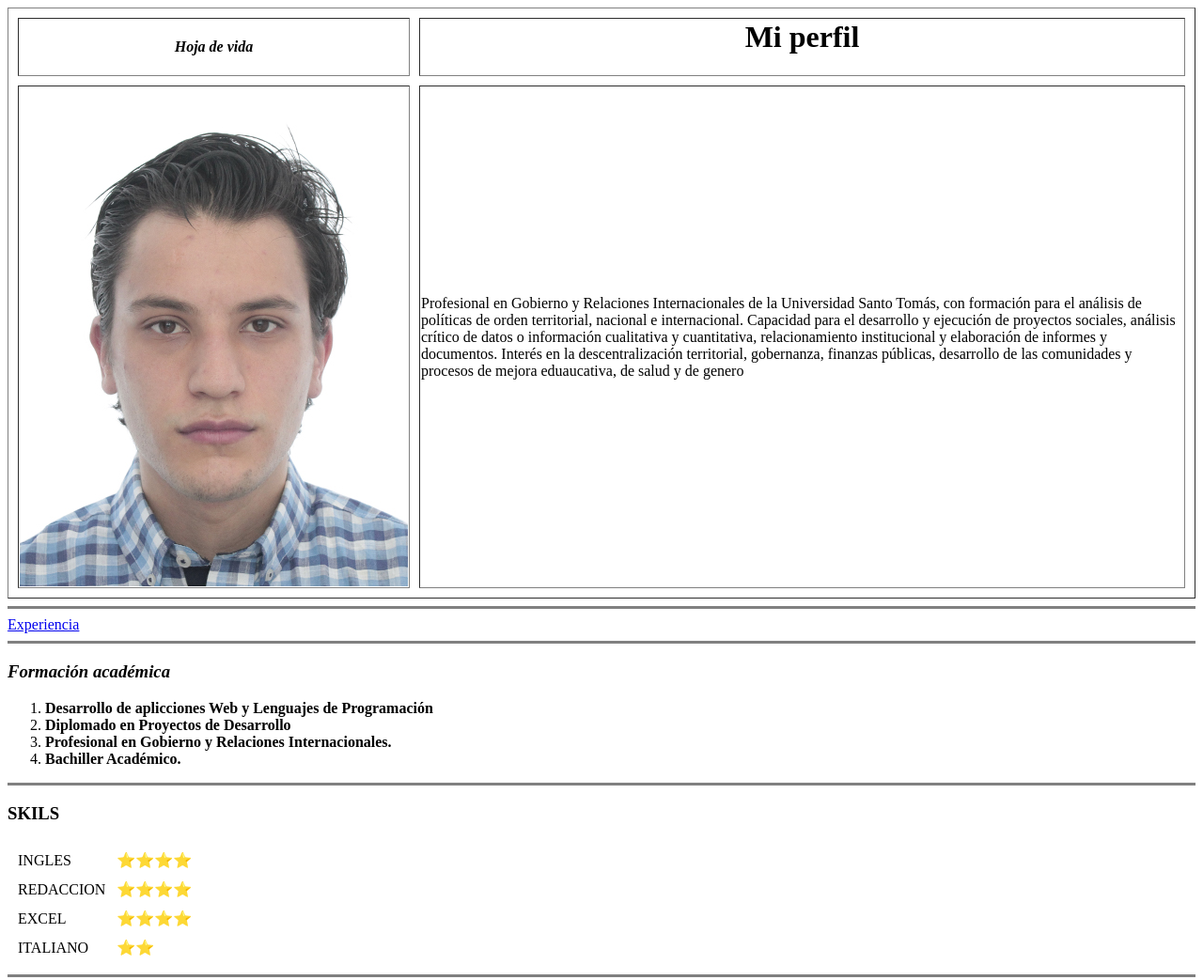
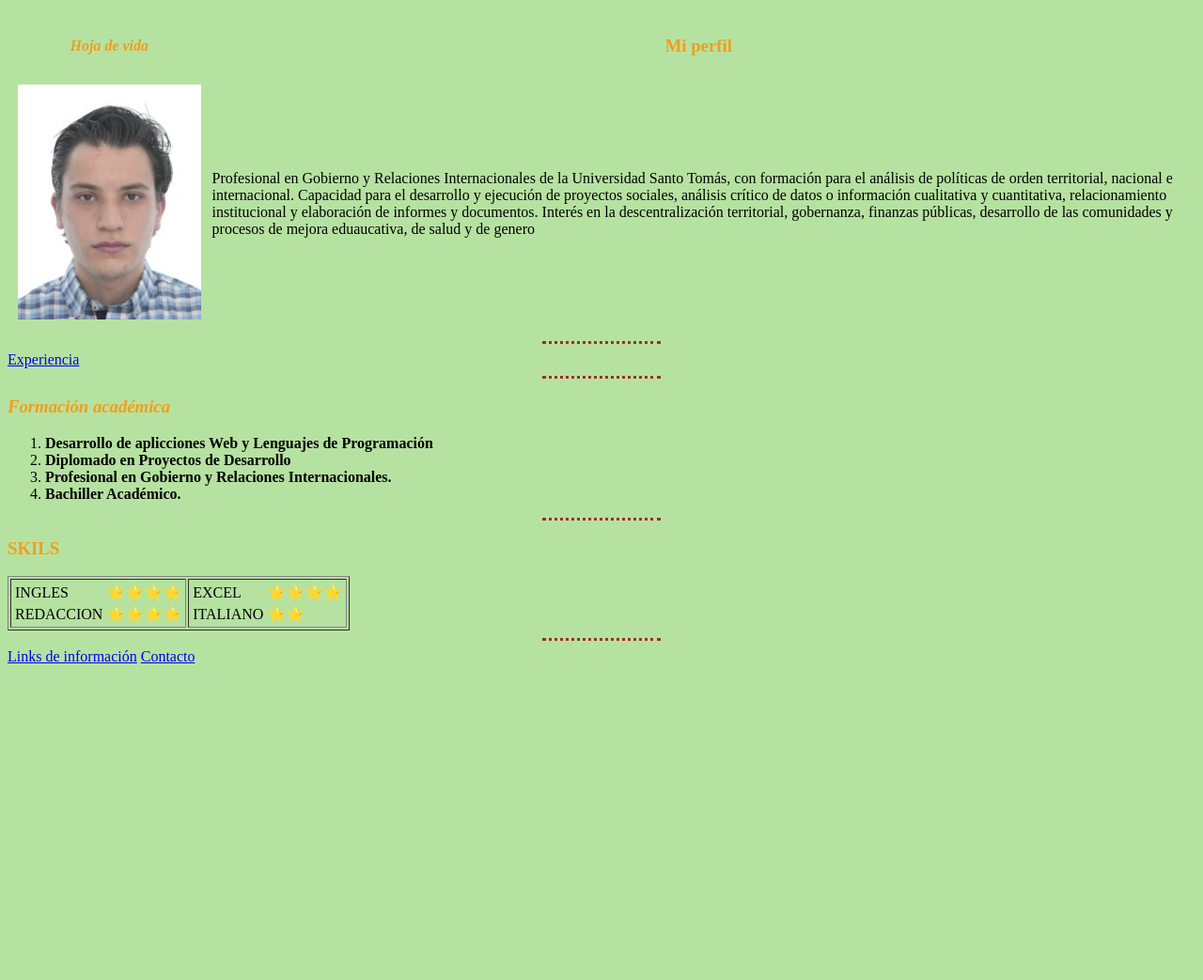
Before and after one commit to santiago10181/Hoja-de-vida, a plain HTML site: page index.html in a window 1280 px wide. Shown: the top 1043 px of the page at 94% size. After the commit the page ends 800 px from the top, so only its background shows below. Drawn offline with Linux system fonts and the light colour scheme.

Commit message:
Add files via upload

```diff
--- /dev/null
+++ b/css/styles.css
@@ -0,0 +1,28 @@
+
+body
+{
+  background-color: #B6E2A1;
+}
+h1 {
+  coror: #F49D1A;
+}
+h3 {
+  color: #F49D1A;
+}
+th {
+  color: #F49D1A;
+}
+hr
+{
+  background-color: none;
+  border-style: none;
+  border-top: dotted;
+  height: 0px;
+  width: 10%;
+  border-color: brown;
+  border-width: 3px;
+}
+img
+{
+  height: 250px;
+}
--- a/index.html
+++ b/index.html
@@ -1,19 +1,20 @@
-
+<!DOCTYPE html>
 <html lang="en" dir="ltr">
   <head>
     <meta charset="utf-8">
     <title>Santiago Mriño Diaz</title>
+    <link rel="stylesheet" href="css/styles.css">
   </head>
   <body>
-    <table border="1" cellspacing="10">
+    <table cellspacing="10">
       <thead>
         <tr>
           <th><em> <strong>Hoja de vida</strong></em></th>
-          <th><h1>Mi perfil</h1></th>
+          <th><h3>Mi perfil</h3></th>
         </tr>
       </thead>
       <tr>
-        <td><img src="Foto Visa Santiago Mariño.jpg " alt="Foto_Visa_Santiago_Mari_o"></td>
+        <td><img src="Foto Visa Santiago Mariño 1.jpg " alt="Foto Visa Santiago Mariño"></td>
         <td>  <p>Profesional en Gobierno y Relaciones Internacionales de la Universidad Santo
             Tomás, con formación para el análisis de políticas de orden territorial, nacional e
             internacional. Capacidad para el desarrollo y ejecución de proyectos sociales,
@@ -23,9 +24,9 @@
             comunidades y procesos de mejora eduaucativa, de salud y de genero</p></td>
       </tr>
     </table>
-    <hr size="3"noshade>
+    <hr>
    <a href="Experiencia.html">Experiencia</a>
-    <hr size="3" noshade>
+    <hr>
     <h3> <em>Formación académica</em> </h3>
     <ol>
       <li> <strong>Desarrollo de aplicciones Web y Lenguajes de Programación</strong> </li>
@@ -33,11 +34,14 @@
       <li> <strong>Profesional en Gobierno y Relaciones Internacionales.</strong> </li>
       <li> <strong>Bachiller Académico.</strong> </li>
     </ol>
-    <hr size="3" noshade>
+    <hr>
       <table>
       <h3>SKILS</h3>
       </table>
-      <table cellspacing="10">
+      <table border="1">
+        <tr>
+          <td>
+            <table>
                       <tr >
                         <td>INGLES</td>
                         <td>⭐⭐⭐⭐</td>
@@ -46,7 +50,11 @@
                             <td>REDACCION</td>
                             <td>⭐⭐⭐⭐</td>
                         </tr>
-              <tr>
+              </table>
+          </td>
+          <td>
+            <table>
+                  <tr >
                       <td>EXCEL</td>
                       <td>⭐⭐⭐⭐</td>
                       </tr>
@@ -55,9 +63,11 @@
                           <td>⭐⭐</td>
                       </tr>
             </table>
-      <hr size="3" noshade>
+          </td>
+        </tr>
+      </table>
+      <hr>
     <a href="Links de Informaciòn.html">Links de información</a>
     <a href="Contacto.html">Contacto  </a>
-
   </body>
 </html>
```
Also changed, not shown: Contacto.html (+8 -1 lines), Experiencia.html (+8 -1 lines), Links de Informaciòn.html (+7 -0 lines), input.html (+0 -3 lines), Foto Visa Santiago Mariño 1.jpg (added). Lines whose indentation alone changed are shown as unchanged.
